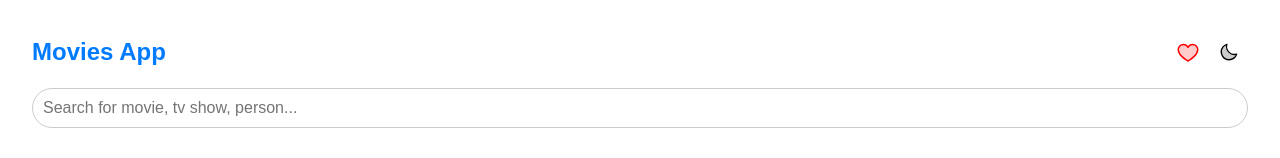
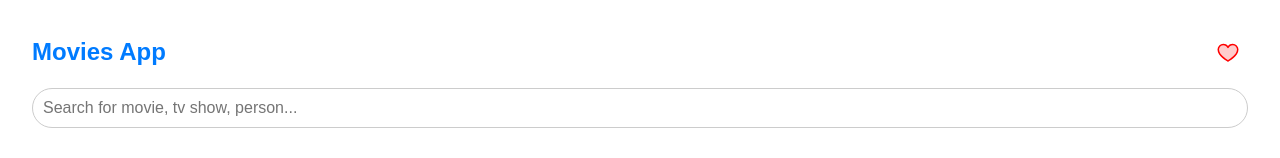
Before and after one commit to karimulla06/movies-app, a React (Vite) app: page / in a window 1280 px wide. Shown: the top 158 px of the page. Built offline with nearby package versions, Linux system fonts and the light colour scheme; no server answers.

Commit message:
removed theme

```diff
--- a/src/constants/index.ts
+++ b/src/constants/index.ts
@@ -1,10 +1,5 @@
 // local storage keys
-export const THEME_KEY_LS = "theme";
 export const FAVORITES_KEY_LS = "favorites";
-
-// theme
-export const DARK_THEME = "dark";
-export const LIGHT_THEME = "light";
 
 // routes
 export const ROUTES = {
--- a/src/containers/nav-bar/NavBar.tsx
+++ b/src/containers/nav-bar/NavBar.tsx
@@ -1,6 +1,5 @@
 import { Link, useLocation } from "react-router-dom";
 import { Heart, House } from "@phosphor-icons/react";
-import ThemeSwitch from "@/containers/theme-switch/ThemeSwitch";
 
 import styles from "./nav-bar.module.css";
 import { ROUTES } from "@/constants";
@@ -21,7 +20,6 @@ const NavBar = () => {
             <House size={24} weight="duotone" />
           </Link>
         )}
-        <ThemeSwitch />
       </div>
     </div>
   );
--- a/src/containers/theme-switch/ThemeSwitch.tsx
+++ /dev/null
@@ -1,41 +0,0 @@
-import { useLayoutEffect, useState } from "react";
-import { Moon, Sun } from "@phosphor-icons/react";
-import IconButton from "@/components/icon-button/IconButton";
-import { THEME_KEY_LS, DARK_THEME, LIGHT_THEME } from "@/constants";
-
-type Theme = "light" | "dark";
-
-const getPreferredTheme = (): Theme => {
-  const savedTheme = localStorage.getItem(THEME_KEY_LS);
-  if (savedTheme == null) {
-    return window.matchMedia("(prefers-color-scheme: dark)").matches
-      ? DARK_THEME
-      : LIGHT_THEME;
-  }
-  return savedTheme == DARK_THEME ? DARK_THEME : LIGHT_THEME;
-};
-
-const ThemeSwitch = () => {
-  const [theme, setTheme] = useState(getPreferredTheme);
-
-  useLayoutEffect(() => {
-    document.body.setAttribute("data-theme", theme);
-    localStorage.setItem(THEME_KEY_LS, theme);
-  }, [theme]);
-
-  const handleClick = () => {
-    setTheme(theme === LIGHT_THEME ? DARK_THEME : LIGHT_THEME);
-  };
-
-  return (
-    <IconButton onClick={handleClick}>
-      {theme === LIGHT_THEME ? (
-        <Moon size={21} weight="duotone" />
-      ) : (
-        <Sun size={21} color="#fff" weight="duotone" />
-      )}
-    </IconButton>
-  );
-};
-
-export default ThemeSwitch;
--- a/src/index.css
+++ b/src/index.css
@@ -1,20 +1,9 @@
 :root {
-  /* common-colors */
-  --like-color: #dc3545;
-
-  /* light-theme-specific-colors */
   --bg-color: #ffffff;
   --text-color: #333333;
   --primary-color: #007bff;
   --secondary-color: #949799;
-}
-
-/* dark-theme-specific-colors */
-body[data-theme="dark"] {
-  --bg-color: #333333;
-  --text-color: #ffffff;
-  --primary-color: #4da3ff;
-  --secondary-color: #979191;
+  --like-color: #dc3545;
 }
 
 body {
```
Also changed, not shown: src/containers/theme-switch/theme-switch.module.css (deleted).
